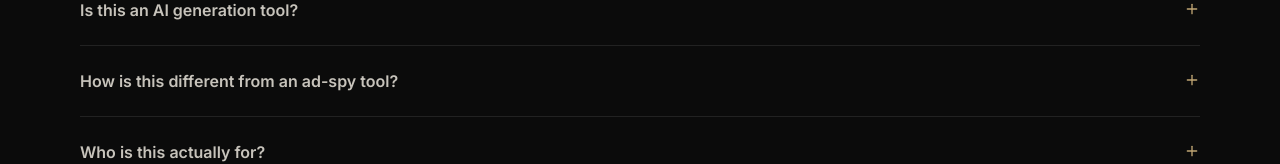
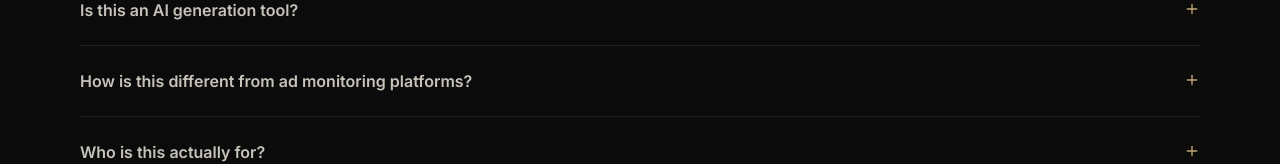
Before and after one commit to popvisly/visual-decompiler, a Next.js app: page / in a window 1280 px wide. Shown: the part 8247-8411 px from the top of the page. Built offline with nearby package versions, Linux system fonts and the light colour scheme; no server answers.

Commit message:
Update homepage FAQ wording to remove ad-spy terminology

```diff
--- a/src/components/marketing/FooterStartNow.tsx
+++ b/src/components/marketing/FooterStartNow.tsx
@@ -16,8 +16,8 @@ const FAQS = [
         a: 'No. It does not generate ads or replace creative judgment. It helps you articulate why a piece holds, where it weakens, and what to change next.',
     },
     {
-        q: 'How is this different from an ad-spy tool?',
-        a: 'Ad-spy tools and scrapers tell you what is out there. Visual Decompiler is for reading what the work is doing once it is in front of you: its hierarchy, tension, identity pull, and distinctiveness.',
+        q: 'How is this different from ad monitoring platforms?',
+        a: 'Visual Decompiler is for reading what the work is doing once it is in front of you: its hierarchy, tension, identity pull, and distinctiveness.',
     },
     {
         q: 'Who is this actually for?',
```
